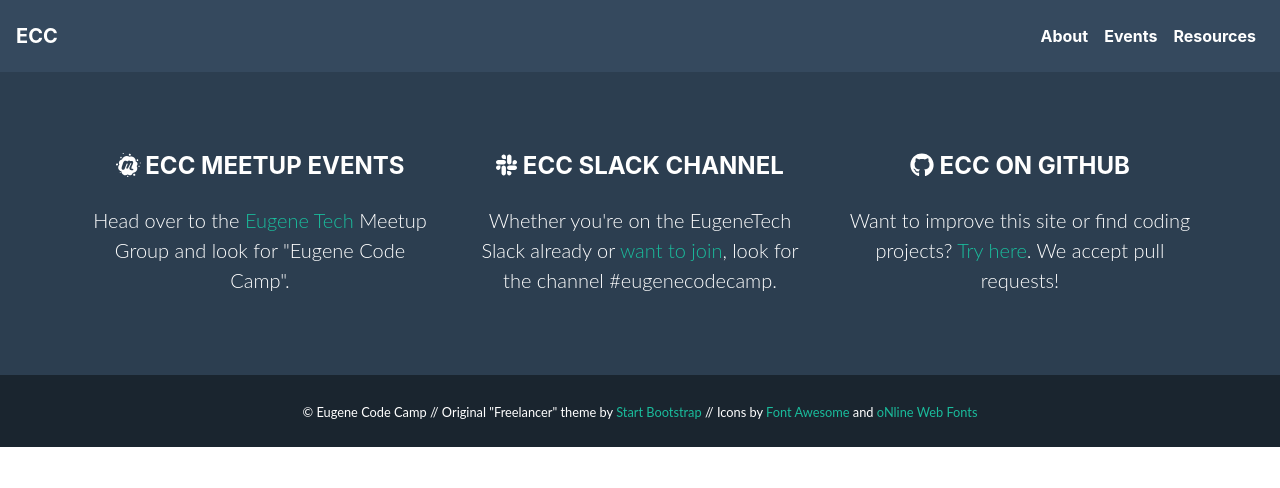
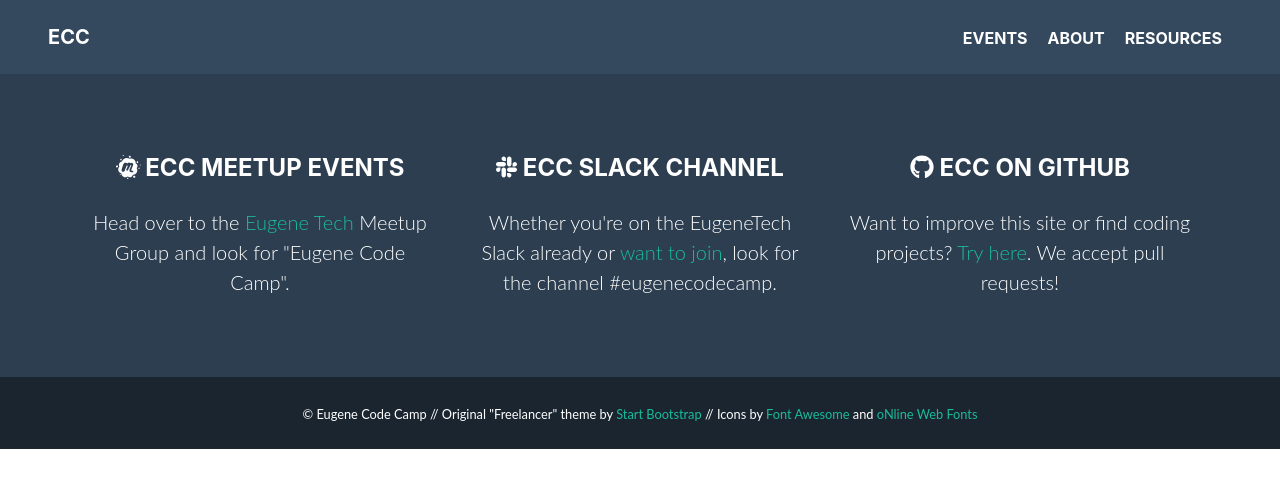
Before and after one commit to EugeneCodeCamp/EugeneCodeCamp.github.io, a Nuxt app: page /resources in a window 1280 px wide. Shown: the top 488 px of the page. Built offline with nearby package versions, Linux system fonts and the light colour scheme.

Commit message:
update nav link and logo styling to match old website

```diff
--- a/components/EccBar.vue
+++ b/components/EccBar.vue
@@ -4,9 +4,9 @@
     <b-navbar-toggle target="nav-collapse" />
     <b-collapse id="nav-collapse" is-nav>
       <b-navbar-nav class="ml-auto">
-        <b-nav-item href="#about">About</b-nav-item>
-        <b-nav-item href="#events">Events</b-nav-item>
-        <b-nav-item href="#resources">Resources</b-nav-item>
+        <b-nav-item href="#events">EVENTS</b-nav-item>
+        <b-nav-item href="#about">ABOUT</b-nav-item>
+        <b-nav-item href="#resources">RESOURCES</b-nav-item>
       </b-navbar-nav>
     </b-collapse>
   </b-navbar>
@@ -20,6 +20,8 @@ export default {}
 .navbar {
   padding-top: 1rem;
   padding-bottom: 1rem;
+  padding-right: 3rem;
+  padding-left: 3rem;
   font-family: 'Montserrat', -apple-system, BlinkMacSystemFont, 'Segoe UI',
     Roboto, 'Helvetica Neue', Arial, 'Noto Sans', sans-serif,
     'Apple Color Emoji', 'Segoe UI Emoji', 'Segoe UI Symbol', 'Noto Color Emoji';
@@ -29,10 +31,6 @@ export default {}
 
 .navbar .navbar-brand {
   color: #fff;
-}
-
-.navbar .navbar-nav {
-  margin-top: 1rem;
 }
 
 .navbar .navbar-nav li.nav-item a.nav-link {
@@ -55,6 +53,52 @@ export default {}
 .navbar .navbar-toggler {
   font-size: 80%;
   padding: 0.8rem;
+}
+
+.navbar .nav-item {
+  margin-bottom: -0.125rem;
+}
+.nav-link {
+  border: 0.125rem solid transparent;
+  border-top-left-radius: 0.8rem;
+  border-top-right-radius: 0.8rem;
+}
+.nav-tabs .nav-link:hover,
+.nav-tabs .nav-link:focus {
+  border-color: #e9ecef #e9ecef #dee2e6;
+}
+.nav-tabs .nav-link.disabled {
+  color: #6c757d;
+  background-color: transparent;
+  border-color: transparent;
+}
+.nav-tabs .nav-link.active,
+.nav-tabs .nav-item.show .nav-link {
+  color: #495057;
+  background-color: #fff;
+  border-color: #dee2e6 #dee2e6 #fff;
+}
+.nav-tabs .dropdown-menu {
+  margin-top: -0.125rem;
+  border-top-left-radius: 0;
+  border-top-right-radius: 0;
+}
+.nav-pills .nav-link {
+  border-radius: 0.5rem;
+}
+.nav-pills .nav-link.active,
+.nav-pills .show > .nav-link {
+  color: #fff;
+  background-color: #1abc9c;
+}
+.nav-fill .nav-item {
+  flex: 1 1 auto;
+  text-align: center;
+}
+.nav-justified .nav-item {
+  flex-basis: 0;
+  flex-grow: 1;
+  text-align: center;
 }
 
 @media (min-width: 992px) {
```
